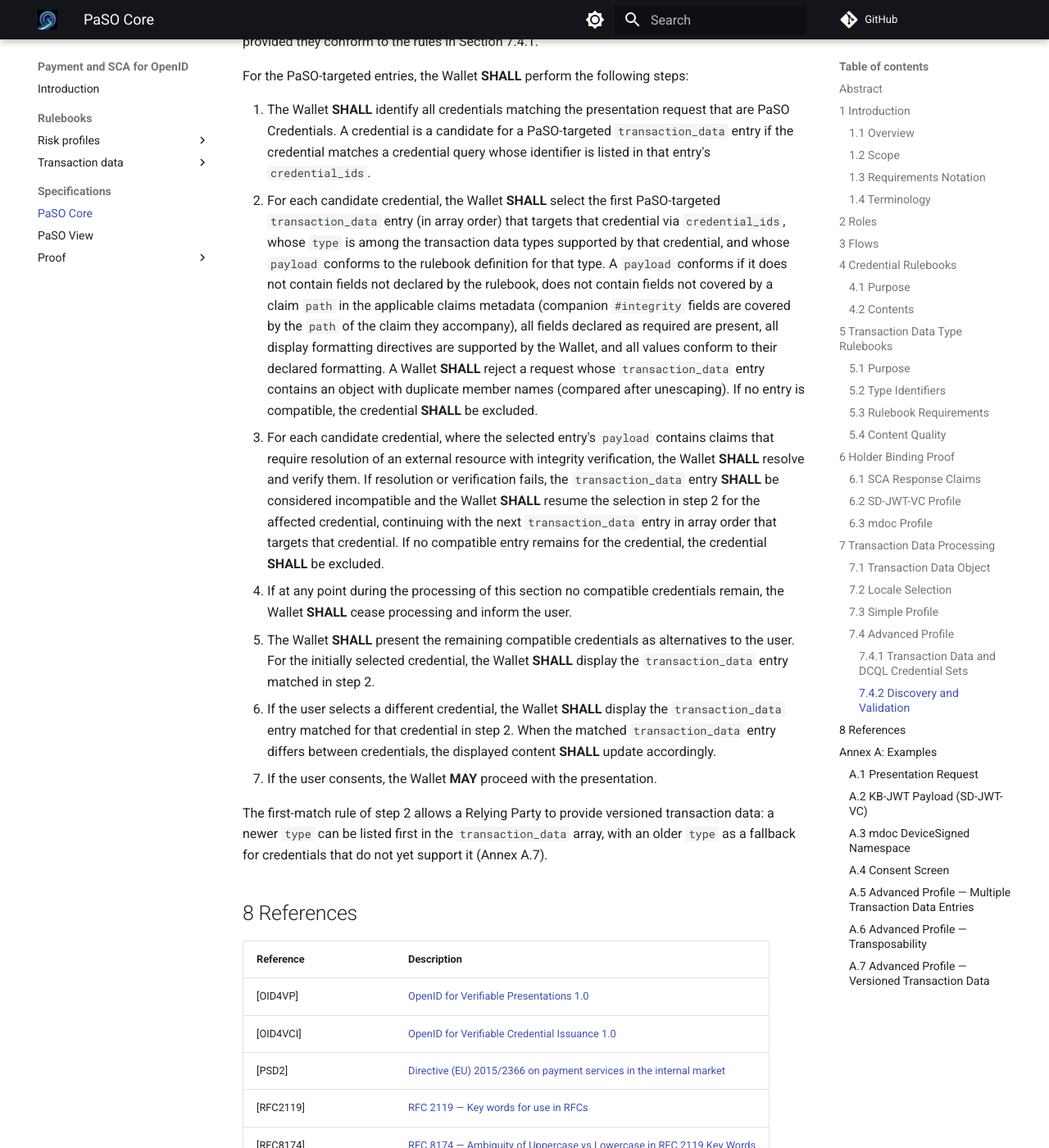
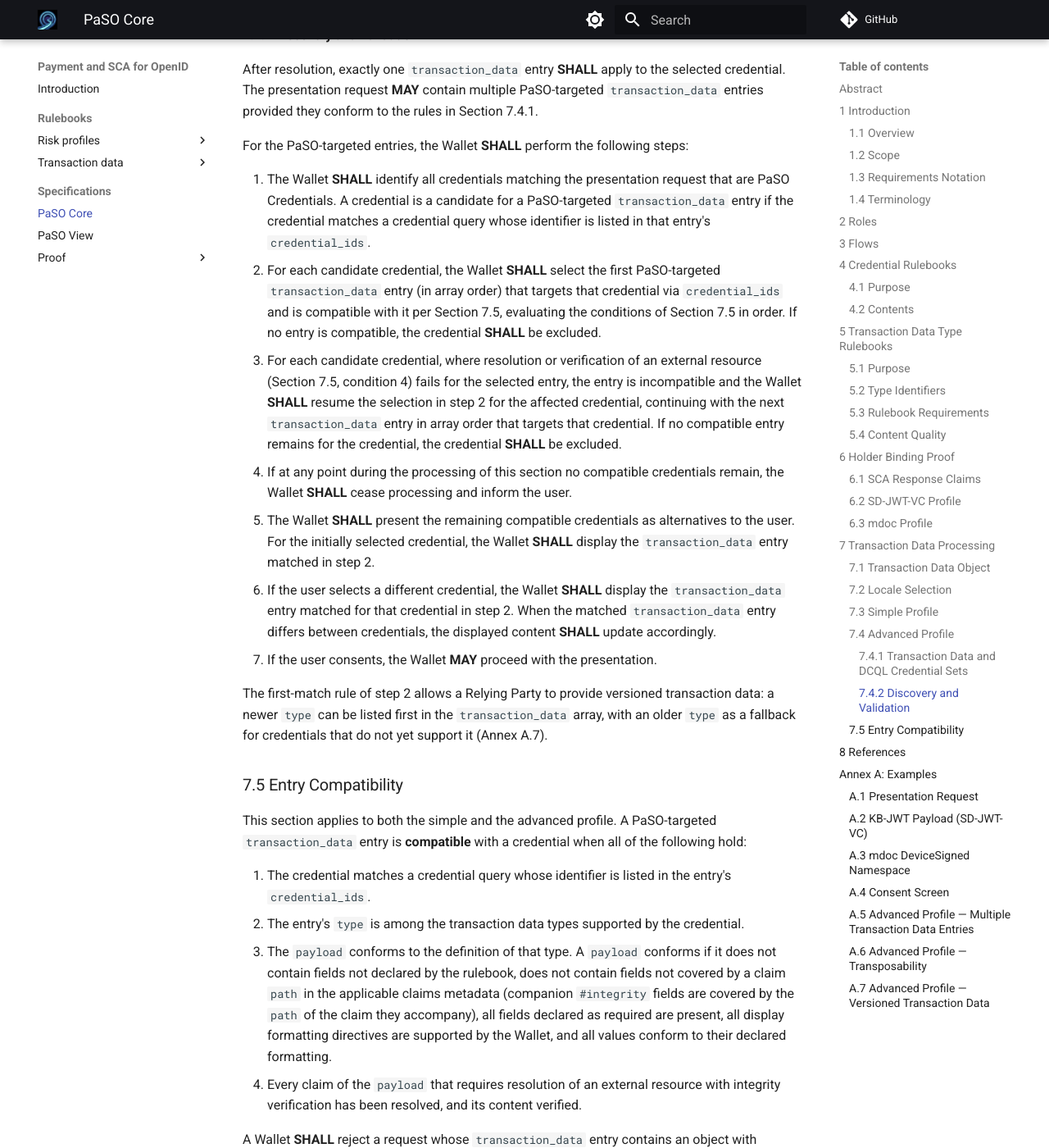
Before and after one commit to APTITUDE-Consortium/payments-and-sca-for-openid, an MkDocs documentation site: the page built from docs/specifications/paso-core.md, in a window 1280 px wide and 1400 px high, scrolled down 9656 px. Shown: the whole window at 82% size. Built offline with MkDocs 1.6.1 and Material for MkDocs 9.7.7, drawn with Linux system fonts in a browser that asks for light colours; comment, search, counter and statistics services are not loaded; the version menu is left out; some of the changed text lies outside the part shown.

Commit message:
docs: core makes the advanced profile optional and shares entry compatibility rules

```diff
--- a/docs/specifications/paso-core.md
+++ b/docs/specifications/paso-core.md
@@ -187,20 +187,21 @@ For dynamic rendering, locale selection **SHALL** follow [PaSO View] Section 4.
 
 The simple profile is the minimum PaSO transaction data processing mode and a minimal subset of the advanced profile. All Wallets supporting PaSO **SHALL** implement the simple profile. A Wallet implementing the advanced profile is fully compatible with requests made in the simple profile.
 
-In the simple profile, the presentation request contains exactly one PaSO-targeted `transaction_data` entry, identified by a `type` starting with `urn:paso:sca:`, whose `credential_ids` **SHALL** contain exactly one credential query identifier. When `credential_sets` are used, the PaSO-targeted credential **SHALL** be required in all alternatives. The Wallet **MAY** reject non-trivial credential set configurations.
+In the simple profile, the presentation request contains exactly one PaSO-targeted `transaction_data` entry, identified by a `type` starting with `urn:paso:sca:`, whose `credential_ids` **SHALL** contain exactly one credential query identifier. When `credential_sets` are used, that credential query identifier **SHALL** appear in every option of every credential set that references it, and at least one such credential set **SHALL** be required; the options **SHALL** be transposable as defined in Section 7.4.1. A request that does not meet these conditions is not in the simple profile (Section 7.4).
 
 The Wallet **SHALL**:
 
-1. Identify the credential matching the single credential query identifier in `credential_ids`.
-2. Verify that the entry's `type` is supported by that credential and that the `payload` conforms to the applicable Transaction Data Type Rulebook. If not, the Wallet **SHALL** cease processing and inform the user.
-3. Display the transaction data to the user for consent.
-4. If the user consents, proceed with the presentation.
+1. Identify the credentials in the Wallet that match the credential query.
+2. Retain those credentials with which the entry is compatible per Section 7.5. If none remain, the Wallet **SHALL** cease processing and inform the user.
+3. If more than one credential remains, let the user select one. The Wallet **SHALL** display the transaction data as rendered with the selected credential's metadata and **SHALL** update the display when the selection changes.
+4. Display the transaction data to the user for consent.
+5. If the user consents, proceed with the presentation.
 
 ### 7.4 Advanced Profile
 
-The advanced profile applies when the presentation request contains multiple PaSO-targeted `transaction_data` entries, multiple credential alternatives, or uses DCQL credential sets. Wallets **MAY** implement the advanced profile. Credential Rulebooks and Transaction Data Type Rulebooks **MAY** require that the Wallet supports the advanced profile.
+The advanced profile applies when a presentation request contains a PaSO-targeted `transaction_data` entry and does not meet the conditions of the simple profile (Section 7.3). Wallets **MAY** implement the advanced profile. Credential Rulebooks and Transaction Data Type Rulebooks **MAY** require that the Wallet supports the advanced profile.
 
-A Wallet that does not support the advanced profile **SHALL** reject a presentation request that contains more than one PaSO-targeted `transaction_data` entry or that uses `credential_sets` involving non-trivial PaSO-targeted entries, and **SHALL** inform the user.
+A Wallet that does not support the advanced profile **SHALL** reject such a presentation request and **SHALL** inform the user.
 
 #### 7.4.1 Transaction Data and DCQL Credential Sets
 
@@ -231,14 +232,27 @@ After resolution, exactly one `transaction_data` entry **SHALL** apply to the se
 For the PaSO-targeted entries, the Wallet **SHALL** perform the following steps:
 
 1. The Wallet **SHALL** identify all credentials matching the presentation request that are PaSO Credentials. A credential is a candidate for a PaSO-targeted `transaction_data` entry if the credential matches a credential query whose identifier is listed in that entry's `credential_ids`.
-2. For each candidate credential, the Wallet **SHALL** select the first PaSO-targeted `transaction_data` entry (in array order) that targets that credential via `credential_ids`, whose `type` is among the transaction data types supported by that credential, and whose `payload` conforms to the rulebook definition for that type. A `payload` conforms if it does not contain fields not declared by the rulebook, does not contain fields not covered by a claim `path` in the applicable claims metadata (companion `#integrity` fields are covered by the `path` of the claim they accompany), all fields declared as required are present, all display formatting directives are supported by the Wallet, and all values conform to their declared formatting. A Wallet **SHALL** reject a request whose `transaction_data` entry contains an object with duplicate member names (compared after unescaping). If no entry is compatible, the credential **SHALL** be excluded.
-3. For each candidate credential, where the selected entry's `payload` contains claims that require resolution of an external resource with integrity verification, the Wallet **SHALL** resolve and verify them. If resolution or verification fails, the `transaction_data` entry **SHALL** be considered incompatible and the Wallet **SHALL** resume the selection in step 2 for the affected credential, continuing with the next `transaction_data` entry in array order that targets that credential. If no compatible entry remains for the credential, the credential **SHALL** be excluded.
+2. For each candidate credential, the Wallet **SHALL** select the first PaSO-targeted `transaction_data` entry (in array order) that targets that credential via `credential_ids` and is compatible with it per Section 7.5, evaluating the conditions of Section 7.5 in order. If no entry is compatible, the credential **SHALL** be excluded.
+3. For each candidate credential, where resolution or verification of an external resource (Section 7.5, condition 4) fails for the selected entry, the entry is incompatible and the Wallet **SHALL** resume the selection in step 2 for the affected credential, continuing with the next `transaction_data` entry in array order that targets that credential. If no compatible entry remains for the credential, the credential **SHALL** be excluded.
 4. If at any point during the processing of this section no compatible credentials remain, the Wallet **SHALL** cease processing and inform the user.
 5. The Wallet **SHALL** present the remaining compatible credentials as alternatives to the user. For the initially selected credential, the Wallet **SHALL** display the `transaction_data` entry matched in step 2.
 6. If the user selects a different credential, the Wallet **SHALL** display the `transaction_data` entry matched for that credential in step 2. When the matched `transaction_data` entry differs between credentials, the displayed content **SHALL** update accordingly.
 7. If the user consents, the Wallet **MAY** proceed with the presentation.
 
 The first-match rule of step 2 allows a Relying Party to provide versioned transaction data: a newer `type` can be listed first in the `transaction_data` array, with an older `type` as a fallback for credentials that do not yet support it (Annex A.7).
+
+### 7.5 Entry Compatibility
+
+This section applies to both the simple and the advanced profile. A PaSO-targeted `transaction_data` entry is **compatible** with a credential when all of the following hold:
+
+1. The credential matches a credential query whose identifier is listed in the entry's `credential_ids`.
+2. The entry's `type` is among the transaction data types supported by the credential.
+3. The `payload` conforms to the definition of that type. A `payload` conforms if it does not contain fields not declared by the rulebook, does not contain fields not covered by a claim `path` in the applicable claims metadata (companion `#integrity` fields are covered by the `path` of the claim they accompany), all fields declared as required are present, all display formatting directives are supported by the Wallet, and all values conform to their declared formatting.
+4. Every claim of the `payload` that requires resolution of an external resource with integrity verification has been resolved, and its content verified.
+
+A Wallet **SHALL** reject a request whose `transaction_data` entry contains an object with duplicate member names (compared after unescaping).
+
+Other PaSO specifications define further conditions under which an entry is not compatible with a credential.
 
 ## 8 References
 
```
